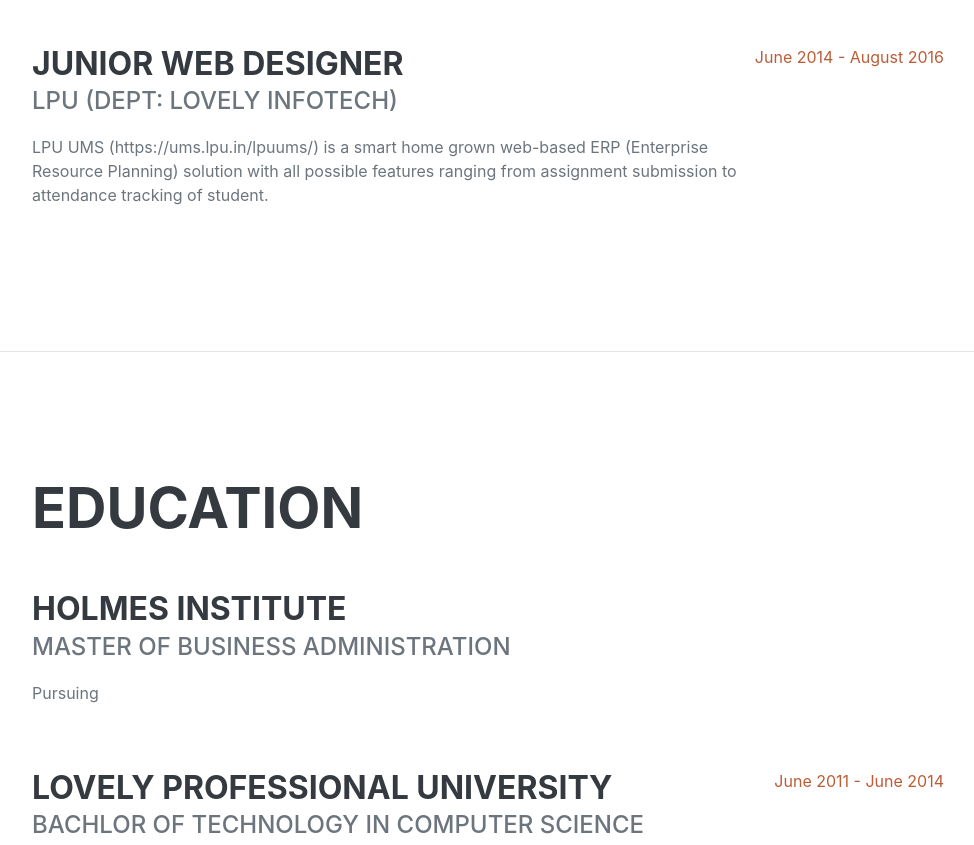
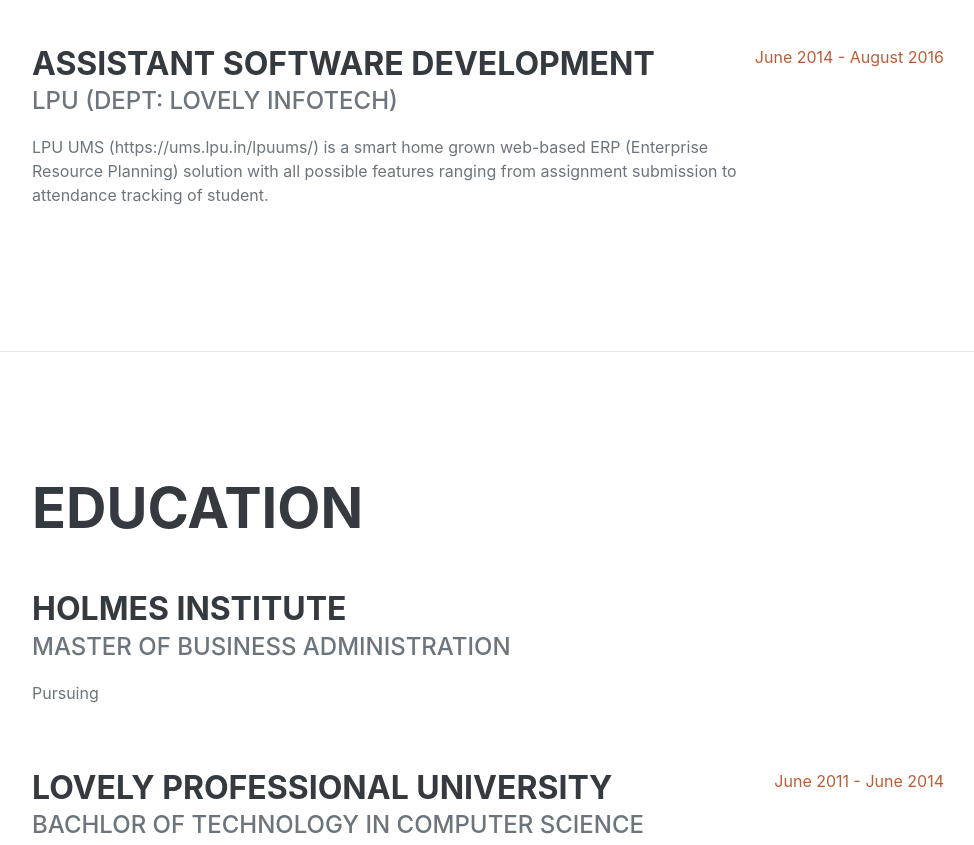
Before and after one commit to sonirakesh15/sonirakesh15.github.io, a plain HTML site: page index.html in a window 1280 px wide. Shown: the part 1476-2321 px from the top of the page, without its empty margins (288-1262 px from the left). Drawn offline with nearby package versions, Linux system fonts and the light colour scheme; a web font is replaced by a local one.

Commit message:
second commit

```diff
--- a/index.html
+++ b/index.html
@@ -92,7 +92,7 @@
                 </div>
                 <div class="d-flex flex-column flex-md-row justify-content-between mb-5">
                     <div class="flex-grow-1">
-                        <h3 class="mb-0">Junior Web Designer</h3>
+                        <h3 class="mb-0">Assistant Software Development</h3>
                         <div class="subheading mb-3">LPU (Dept: Lovely Infotech)</div>
                         <p>LPU UMS (https://ums.lpu.in/lpuums/) is a smart home grown web-based ERP (Enterprise Resource Planning) solution with all possible features ranging from assignment submission to attendance
                             tracking of student.</p>
```
